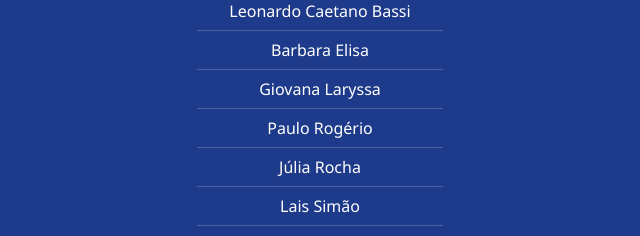
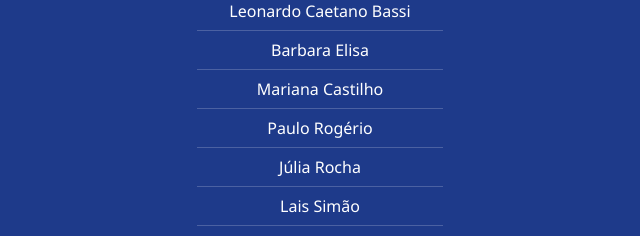
Before and after one commit to israellyago/diversidade-cantores, a plain HTML site: page index.html in a window 1280 px wide. Shown: the part 4102-4338 px from the top of the page, 320-960 px from the left. Drawn offline with Linux system fonts and the light colour scheme.

Commit message:
Atualizar o index.html

```diff
--- a/index.html
+++ b/index.html
@@ -169,7 +169,7 @@
         <ul>
           <li>Leonardo Caetano Bassi</li>
           <li>Barbara Elisa</li>
-          <li>Giovana Laryssa</li>
+          <li>Mariana Castilho</li>
           <li>Paulo Rogério</li>
           <li>Júlia Rocha</li>
           <li>Lais Simão</li>
```
